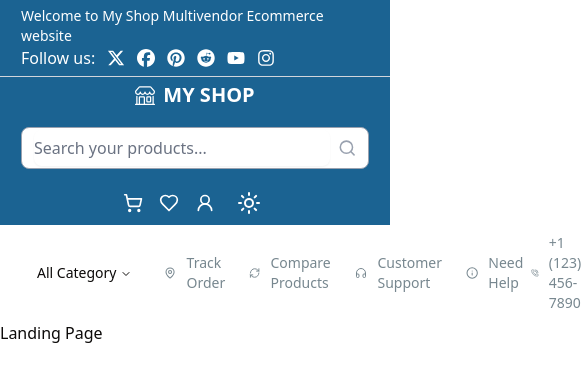
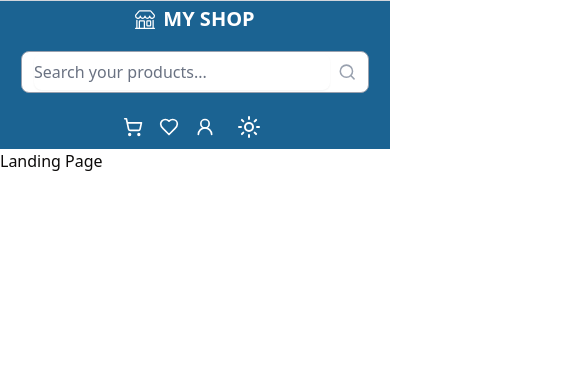
Before and after one commit to khanRabiul/my-shop, a Next.js app: page / in a window 390 px wide. Shown: the top 382 px of the page, 585 px wide, since content can reach past the window. Built offline with nearby package versions, Linux system fonts and the light colour scheme.

Commit message:
[SocialMediaLink.tsx] made separte Component

```diff
--- /dev/null
+++ b/src/ui/landingPage/header/SocialMediaLink.tsx
@@ -0,0 +1,45 @@
+import Link from "next/link";
+import { FaFacebook, FaInstagram, FaPinterest, FaReddit, FaYoutube } from "react-icons/fa";
+import { FaXTwitter } from "react-icons/fa6";
+
+const SocialMediaLink = () => {
+  return (
+    <>
+      <div className='inline-flex items-center gap-3 text-white'>
+        <span>Follow us:</span>
+        <Link
+          className='cursor-pointer text-lg'
+          href='https://x.com/'>
+          <FaXTwitter />
+        </Link>
+        <Link
+          className='cursor-pointer text-lg'
+          href='https://facebook.com/'>
+          <FaFacebook />
+        </Link>
+        <Link
+          className='cursor-pointer text-lg'
+          href='https://pinterst.com/'>
+          <FaPinterest />
+        </Link>
+        <Link
+          className='cursor-pointer text-lg'
+          href='https://pinterst.com/'>
+          <FaReddit />
+        </Link>
+        <Link
+          className='cursor-pointer text-lg'
+          href='https://pinterst.com/'>
+          <FaYoutube />
+        </Link>
+        <Link
+          className='cursor-pointer text-lg'
+          href='https://pinterst.com/'>
+          <FaInstagram />
+        </Link>
+      </div>
+    </>
+  );
+};
+
+export default SocialMediaLink;
--- a/src/ui/landingPage/header/TopMenu.tsx
+++ b/src/ui/landingPage/header/TopMenu.tsx
@@ -8,7 +8,7 @@ import ContactNubmer from "@/ui/landingPage/header/ContactNumber";
 
 const TopMenu = () => {
   return (
-    <nav className="bg-background text-foreground py-2">
+    <nav className="bg-background text-foreground py-2 hidden md:block">
       <div className="container flex items-center justify-between">
         <div className="flex items-center space-x-4">
           <AllCategory />
@@ -19,7 +19,6 @@ const TopMenu = () => {
         </div>
         <div>
           <ContactNubmer />
-
         </div>
       </div>
     </nav>
--- a/src/ui/landingPage/header/TopNavSocialLink.tsx
+++ b/src/ui/landingPage/header/TopNavSocialLink.tsx
@@ -1,17 +1,10 @@
-import { X } from 'lucide-react';
-import { FaInstagram } from "react-icons/fa";
-import { FaFacebook } from "react-icons/fa6";
-import { FaPinterest } from "react-icons/fa";
-import { FaReddit } from "react-icons/fa";
-import { FaXTwitter } from "react-icons/fa6";
-import { FaYoutube } from "react-icons/fa";
-import Link from "next/link";
+import SocialMediaLink from './SocialMediaLink';
 
 const TopNavSocialLink = () => {
 
 
   return (
-    <section className="bg-[#1B6392] py-1.5">
+    <section className="bg-[#1B6392] py-1.5 hidden md:block">
       <div className="container">
         <div
           className="md:flex md:flex-col lg:flex-row lg:items-center lg:justify-between ">
@@ -19,38 +12,8 @@ const TopNavSocialLink = () => {
             <p className="text-white text-sm">Welcome to My Shop Multivendor Ecommerce website</p>
           </div>
 
-          <div className='inline-flex items-center gap-3 text-white'>
-            <span>Follow us:</span>
-            <Link
-              className='cursor-pointer text-lg'
-              href='https://x.com/'>
-              <FaXTwitter />
-            </Link>
-            <Link
-              className='cursor-pointer text-lg'
-              href='https://facebook.com/'>
-              <FaFacebook />
-            </Link>
-            <Link
-              className='cursor-pointer text-lg'
-              href='https://pinterst.com/'>
-              <FaPinterest />
-            </Link>
-            <Link
-              className='cursor-pointer text-lg'
-              href='https://pinterst.com/'>
-              <FaReddit />
-            </Link>
-            <Link
-              className='cursor-pointer text-lg'
-              href='https://pinterst.com/'>
-              <FaYoutube />
-            </Link>
-            <Link
-              className='cursor-pointer text-lg'
-              href='https://pinterst.com/'>
-              <FaInstagram />
-            </Link>
+          <div>
+            <SocialMediaLink />
           </div>
         </div>
       </div>
```
